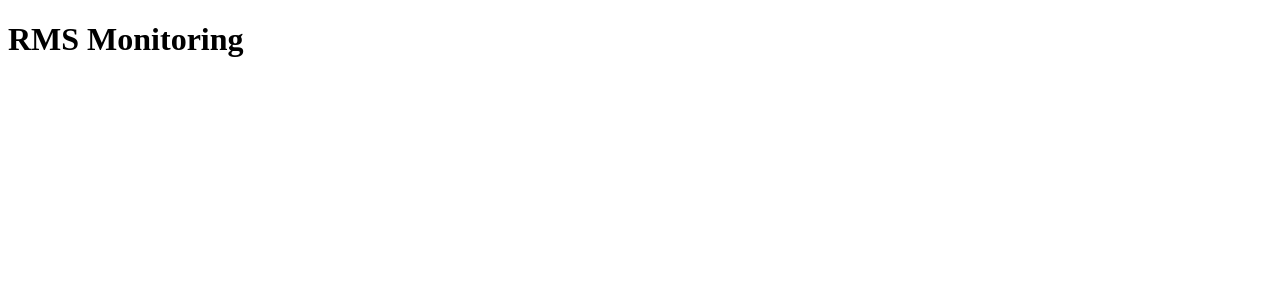
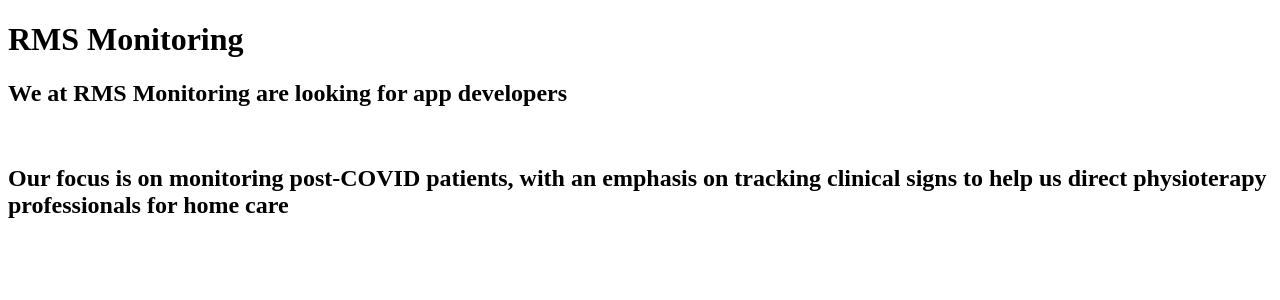
Before and after one commit to ricardo2509/clone-tabnews, a Next.js app: page / in a window 1280 px wide. Shown: the top 300 px of the page. Built offline with nearby package versions, Linux system fonts and the light colour scheme.

Commit message:
New index text

```diff
--- a/pages/index.js
+++ b/pages/index.js
@@ -1,5 +1,5 @@
 function Home() {
-    return <h1>RMS Monitoring</h1>;
+    return <div><h1>RMS Monitoring</h1><h2>We at RMS Monitoring are looking for app developers</h2><br /><h2>Our focus is on monitoring post-COVID patients, with an emphasis on tracking clinical signs to help us direct physioterapy professionals for home care</h2></div>;
 }
 
 export default Home;
```
